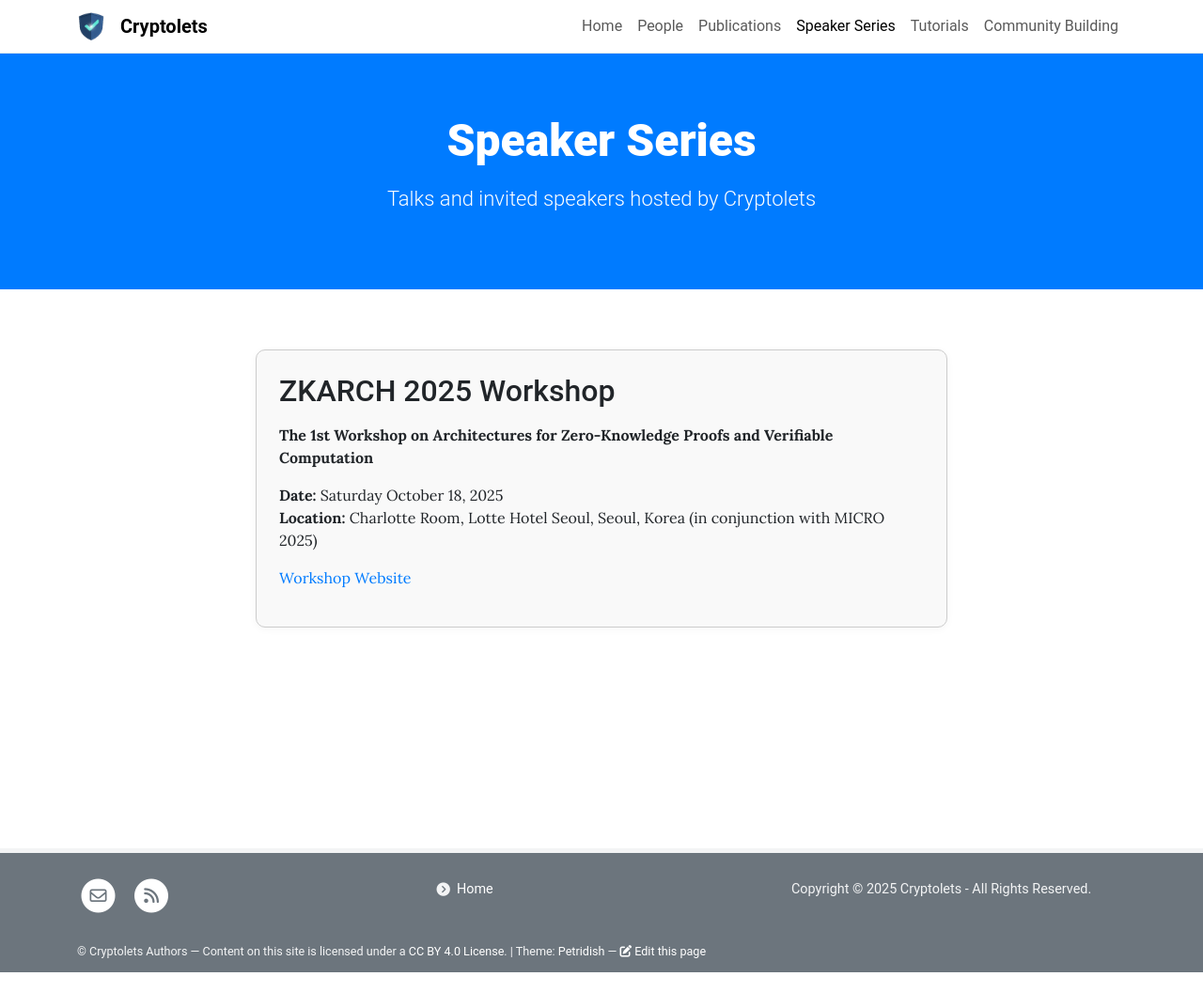
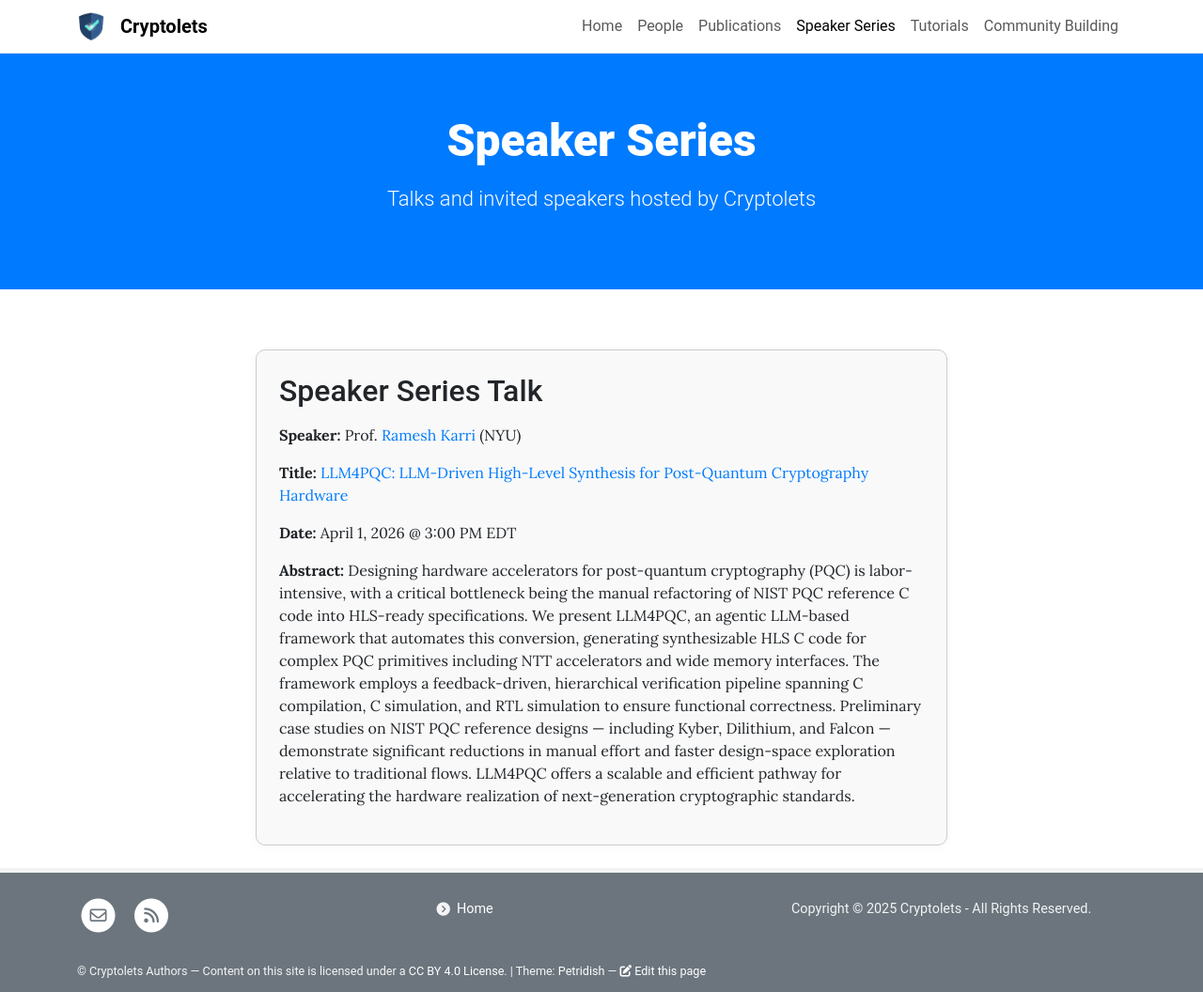
Before and after one commit to cryptolets/cryptolets.github.io, a Jekyll site: the page built from pages/speaker-series.md, in a window 1280 px wide. Shown: the whole page at 94% size. Built offline with Jekyll 4.4.1, drawn with Linux system fonts in a browser that asks for light colours; before the commit the page ends 1035 px from its top, so only the background shows below that.

Commit message:
Update speaker-series.md
add talk 1

```diff
--- a/pages/speaker-series.md
+++ b/pages/speaker-series.md
@@ -6,13 +6,29 @@ permalink: /speaker-series/
 
 
 <div style="display: flex; flex-wrap: wrap; gap: 2rem; margin-top: 2rem;">
-	<div style="flex: 1 1 300px; border: 1px solid #ccc; border-radius: 10px; padding: 1.5rem; background: #f9f9f9; box-shadow: 0 2px 8px rgba(0,0,0,0.04);">
+<div style="flex: 1 1 300px; border: 1px solid #ccc; border-radius: 10px; padding: 1.5rem; background: #f9f9f9; box-shadow: 0 2px 8px rgba(0,0,0,0.04);">
+  <h2 style="margin-top: 0;">Speaker Series Talk</h2>
+  <p><strong>Speaker:</strong> Prof. <a href="https://engineering.nyu.edu/faculty/ramesh-karri" target="_blank">Ramesh Karri</a> (NYU)</p>
+  <p>
+    <strong>Title:</strong>
+    <a href="https://arxiv.org/abs/2602.09919" target="_blank">
+      LLM4PQC: LLM-Driven High-Level Synthesis for Post-Quantum Cryptography Hardware
+    </a>
+  </p>
+  <p><strong>Date:</strong> April 1, 2026 @ 3:00 PM EDT</p>
+  <p>
+    <strong>Abstract:</strong>
+    Designing hardware accelerators for post-quantum cryptography (PQC) is labor-intensive, with a critical bottleneck being the manual refactoring of NIST PQC reference C code into HLS-ready specifications. We present LLM4PQC, an agentic LLM-based framework that automates this conversion, generating synthesizable HLS C code for complex PQC primitives including NTT accelerators and wide memory interfaces. The framework employs a feedback-driven, hierarchical verification pipeline spanning C compilation, C simulation, and RTL simulation to ensure functional correctness. Preliminary case studies on NIST PQC reference designs — including Kyber, Dilithium, and Falcon — demonstrate significant reductions in manual effort and faster design-space exploration relative to traditional flows. LLM4PQC offers a scalable and efficient pathway for accelerating the hardware realization of next-generation cryptographic standards.
+  </p>
+</div>
+
+	<!-- <div style="flex: 1 1 300px; border: 1px solid #ccc; border-radius: 10px; padding: 1.5rem; background: #f9f9f9; box-shadow: 0 2px 8px rgba(0,0,0,0.04);">
 		<h2 style="margin-top: 0;">ZKARCH 2025 Workshop</h2>
 		<p><strong>The 1st Workshop on Architectures for Zero-Knowledge Proofs and Verifiable Computation</strong></p>
 		<p><strong>Date:</strong> Saturday October 18, 2025<br>
 		<strong>Location:</strong> Charlotte Room, Lotte Hotel Seoul, Seoul, Korea (in conjunction with MICRO 2025)</p>
 		<p><a href="https://wp.nyu.edu/baahl/zkarch-2025" target="_blank">Workshop Website</a></p>
-	</div>
+	</div> -->
 	<!-- <div style="flex: 1 1 300px; border: 1px solid #ccc; border-radius: 10px; padding: 1.5rem; background: #f9f9f9; box-shadow: 0 2px 8px rgba(0,0,0,0.04);">
 		<h2 style="margin-top: 0;">CompArch Day NYU</h2>
 		<p><strong>NYU Computer Architecture Day 2024</strong></p>
```
